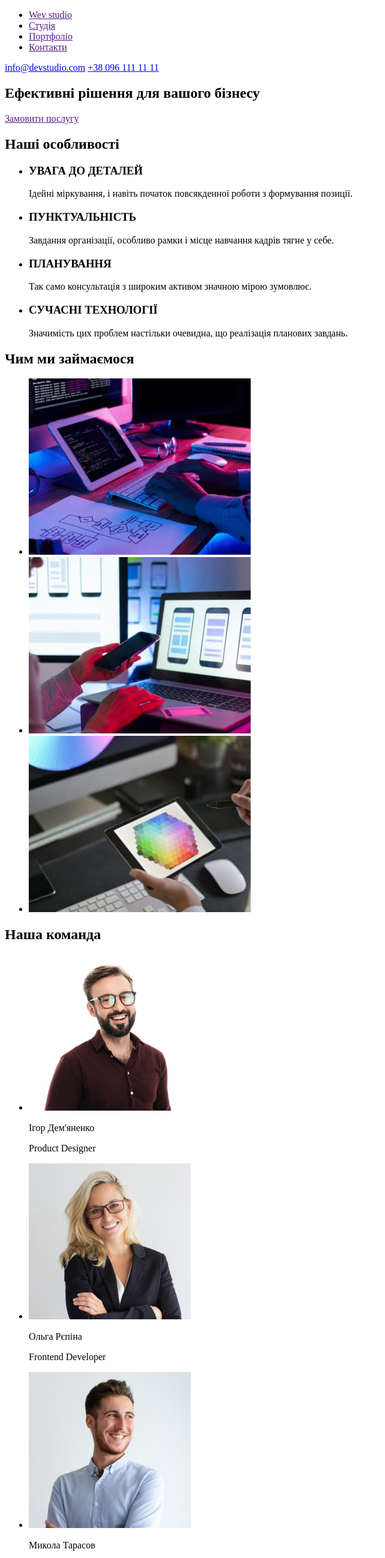
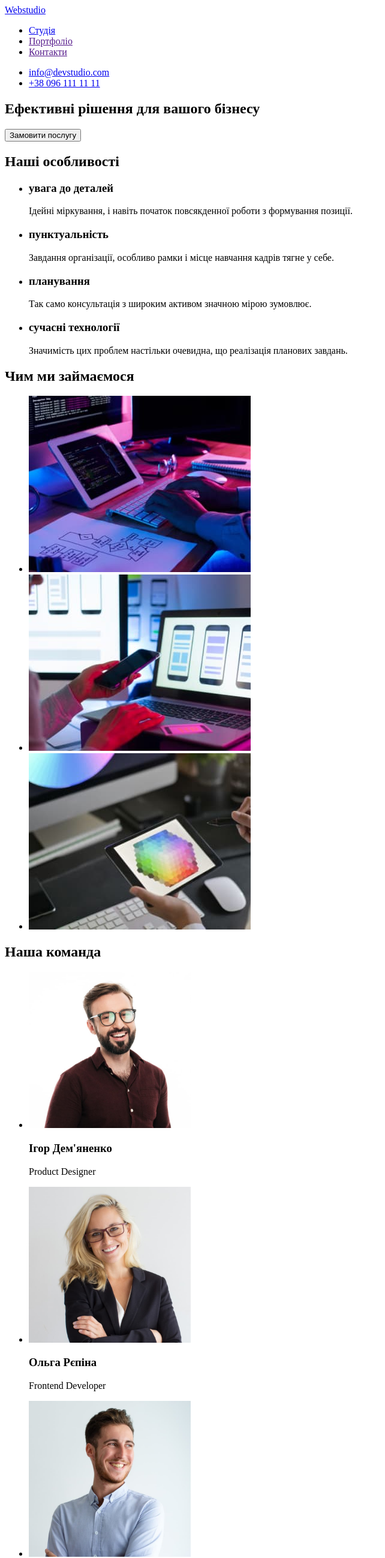
Before and after one commit to Maksym-Babich/goit-markup-hw-01, a plain HTML site: page index.html in a window 1280 px wide. Shown: the top 2598 px of the page at 60% size, without its empty margins (0-642 px from the left). Drawn offline with Linux system fonts and the light colour scheme.

Commit message:
1st correction

```diff
--- a/index.html
+++ b/index.html
@@ -10,43 +10,47 @@
     <!-- Header -->
     <header>
       <nav>
+        <a href="./index.html" lang="en">Web<span>studio</span></a>
         <ul>
-          <li>
-            <a href=""><span lang="en">Wev studio</span></a>
-          </li>
-          <li><a href="">Студія</a></li>
+          <li><a href="./index.html">Студія</a></li>
           <li><a href="">Портфоліо</a></li>
           <li><a href="">Контакти</a></li>
         </ul>
       </nav>
+      <ul>
+        <li>
           <a href="mailto:info@devstudio.com">info@devstudio.com</a>
+        </li>
+        <li>
           <a href="tel:+380961111111">+38 096 111 11 11</a>
+        </li>
+      </ul>
     </header>
     <!-- main -->
     <main>
       <!-- hero section -->
       <section>
         <h1>Ефективні рішення для вашого бізнесу</h1>
-        <a href="">Замовити послугу</a>
+        <button type="button">Замовити послугу</button>
       </section>
       <!-- features section -->
       <section>
         <h2>Наші особливості</h2>
         <ul>
           <li>
-            <h3>УВАГА ДО ДЕТАЛЕЙ</h3>
+            <h3>увага до деталей</h3>
             <p>Ідейні міркування, і навіть початок повсякденної роботи з формування позиції.</p>
           </li>
           <li>
-            <h3>ПУНКТУАЛЬНІСТЬ</h3>
+            <h3>пунктуальність</h3>
             <p>Завдання організації, особливо рамки і місце навчання кадрів тягне у себе.</p>
           </li>
           <li>
-            <h3>ПЛАНУВАННЯ</h3>
+            <h3>планування</h3>
             <p>Так само консультація з широким активом значною мірою зумовлює.</p>
           </li>
           <li>
-            <h3>СУЧАСНІ ТЕХНОЛОГІЇ</h3>
+            <h3>сучасні технології</h3>
             <p>Значимість цих проблем настільки очевидна, що реалізація планових завдань.</p>
           </li>
         </ul>
@@ -56,27 +60,23 @@
         <h2>Чим ми займаємося</h2>
         <ul>
           <li>
-            <a href=""
-              ><img src="./images/project1.jpg" alt="руки на клавіатурі" width="370" height="294"
-            /></a>
+            <img src="./images/project1.jpg" alt="руки на клавіатурі" width="370" height="294" />
           </li>
           <li>
-            <a href=""
-              ><img
+            <img
               src="./images/project2.jpg"
               alt="робота з ноутбуком та телефоном"
               width="370"
               height="294"
-            /></a>
+            />
           </li>
           <li>
-            <a href=""
-              ><img
+            <img
               src="./images/project3.jpg"
               alt="палітра на екрані планшету"
               width="370"
               height="294"
-            /></a>
+            />
           </li>
         </ul>
       </section>
@@ -85,53 +85,61 @@
         <h2>Наша команда</h2>
         <ul>
           <li>
-            <img src="./images/team-members/member1.jpg" alt="" width="270" height="260" />
-            <p>Ігор Дем'яненко</p>
-            <p>Product Designer</p>
+            <img
+              src="./images/team-members/member1.jpg"
+              alt="Ігор Дем'яненко"
+              width="270"
+              height="260"
+            />
+            <h3>Ігор Дем'яненко</h3>
+            <p lang="en">Product Designer</p>
           </li>
           <li>
             <img
               src="./images/team-members/member2.jpg"
-              alt="Другий член команди"
+              alt="Ольга Рєпіна"
               width="270"
               height="260"
             />
-            <p>Ольга Рєпіна</p>
-            <p>Frontend Developer</p>
+            <h3>Ольга Рєпіна</h3>
+            <p lang="en">Frontend Developer</p>
           </li>
           <li>
             <img
               src="./images/team-members/member3.jpg"
-              alt="Третій член команди"
+              alt="Микола Тарасов"
               width="270"
               height="260"
             />
-            <p>Микола Тарасов</p>
-            <p>Marketing</p>
+            <h3>Микола Тарасов</h3>
+            <p lang="en">Marketing</p>
           </li>
           <li>
             <img
               src="./images/team-members/member4.jpg"
-              alt="Четвертий член команди"
+              alt="Михайло Єрмаков"
               width="270"
               height="260"
             />
-            <p>Михайло Єрмаков</p>
-            <p>UI Designer</p>
+            <h3>Михайло Єрмаков</h3>
+            <p lang="en">UI Designer</p>
           </li>
         </ul>
       </section>
     </main>
     <!-- footer -->
     <footer>
-      <a href=""><span lang="en">Wev studio</span></a>
+      <a href="./index.html" lang="en">Web<span>studio</span></a>
       <address>
+        <ul>
+          <li>
             <a href="http://surl.li/pcxl" target="_blank" rel="noreferrer noopener nofollow"
               >м. Київ, пр-т Лесі Українки, 26</a
             >
-        <br />
-        <a href="mailto:info@devstudio.com">info@devstudio.com</a><br />
-        <a href="tel:+380961111111">+38 096 111 11 11</a>
+          </li>
+          <li><a href="mailto:info@devstudio.com">info@devstudio.com</a></li>
+          <li><a href="tel:+380961111111">+38 096 111 11 11</a></li>
+        </ul>
       </address>
     </footer>
   </body>
```
Lines whose indentation alone changed are shown as unchanged.
